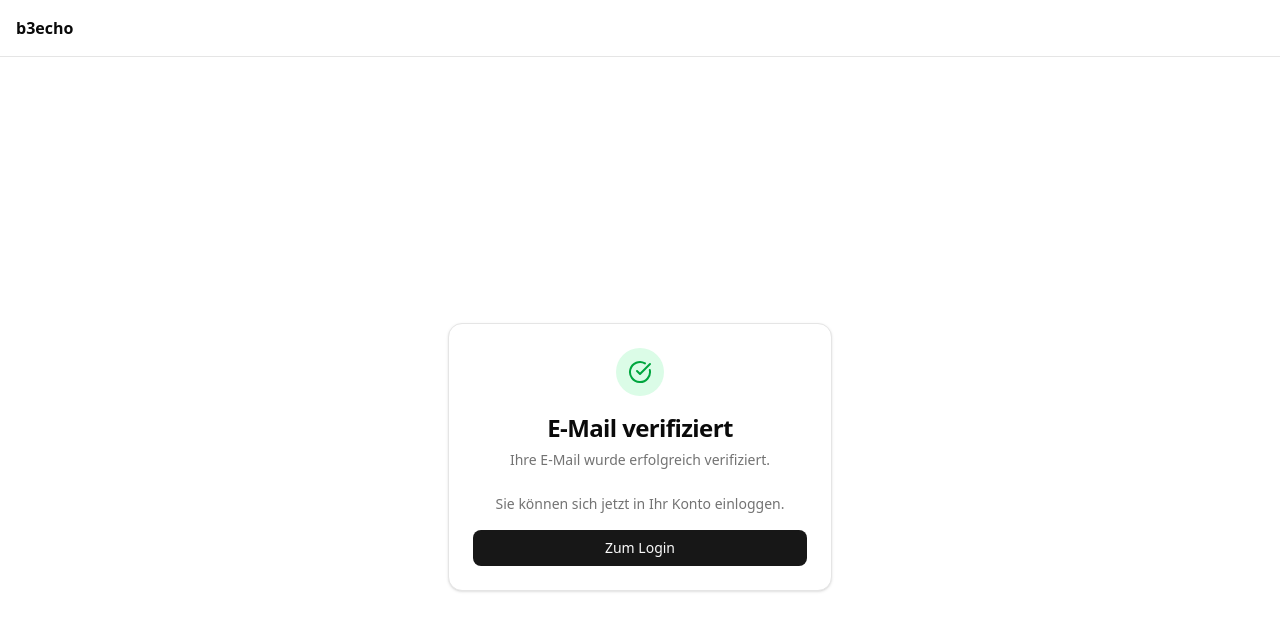
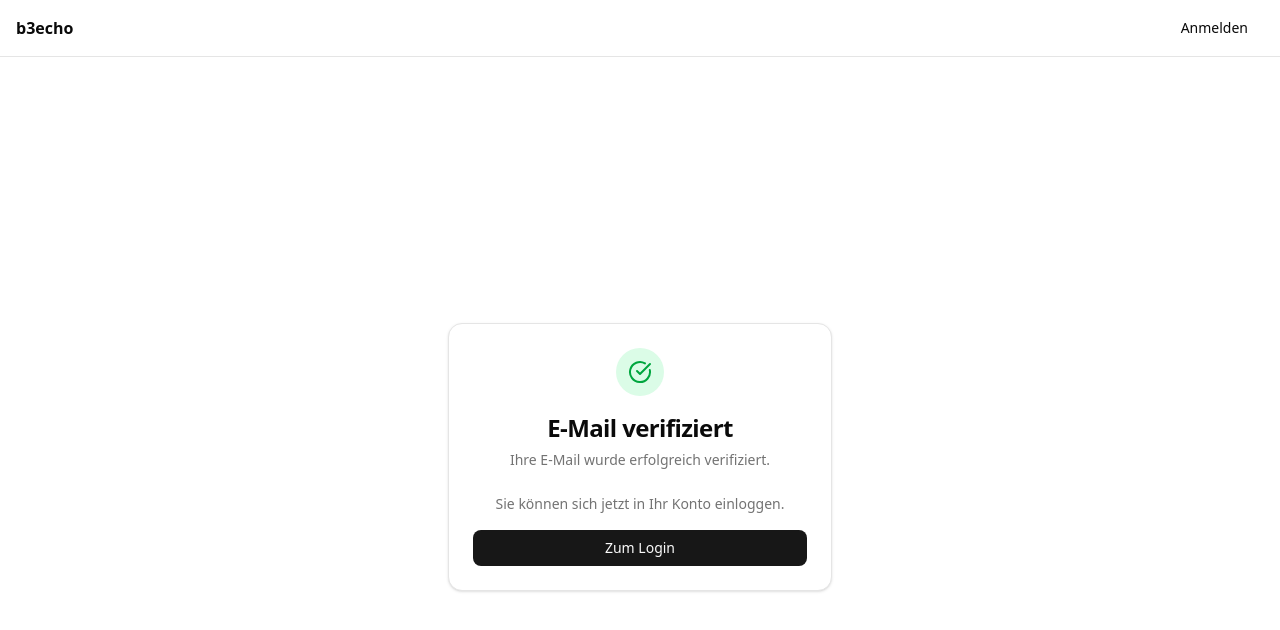
Before and after one commit to shiromiizu/schul-project, a Next.js app: page /registered in a window 1280 px wide. Shown: the top 630 px of the page. Built offline with nearby package versions, Linux system fonts and the light colour scheme; no server answers.

Commit message:
♻️ add login button to header

```diff
--- a/components/user-menu.tsx
+++ b/components/user-menu.tsx
@@ -3,6 +3,8 @@
 import { User } from "@supabase/supabase-js"
 import { LogOut, User as UserIcon } from "lucide-react"
 import { logout } from "@/app/actions"
+import { Button } from "@/components/ui/button"
+import Link from "next/link"
 import {
   DropdownMenu,
   DropdownMenuContent,
@@ -18,7 +20,13 @@
 }
 
 export function UserMenu({ user }: UserMenuProps) {
-  if (!user) return null
+  if (!user) {
+    return (
+      <Button asChild variant="ghost">
+        <Link href="/login">Anmelden</Link>
+      </Button>
+    )
+  }
 
   return (
     <DropdownMenu>
```
